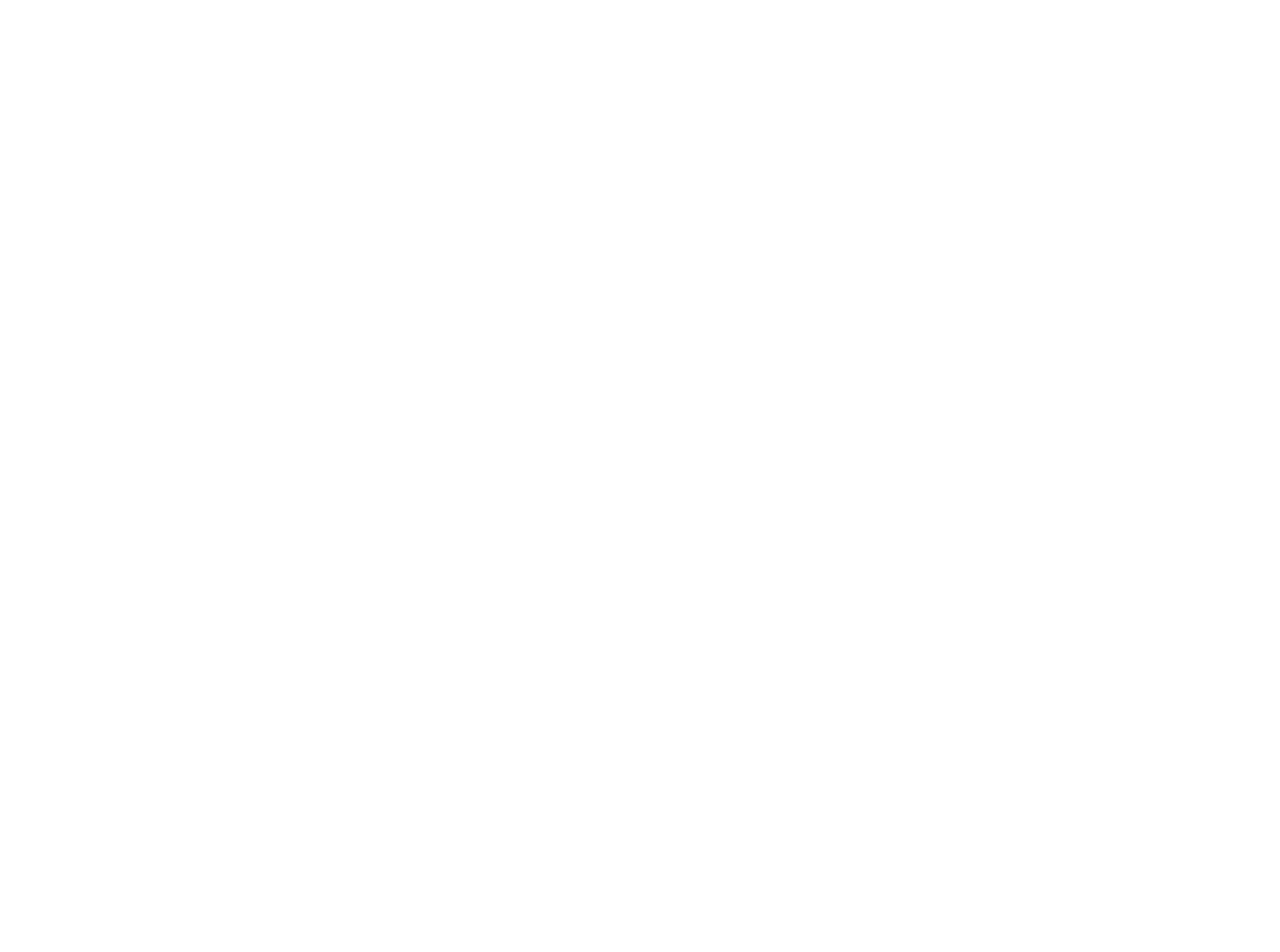
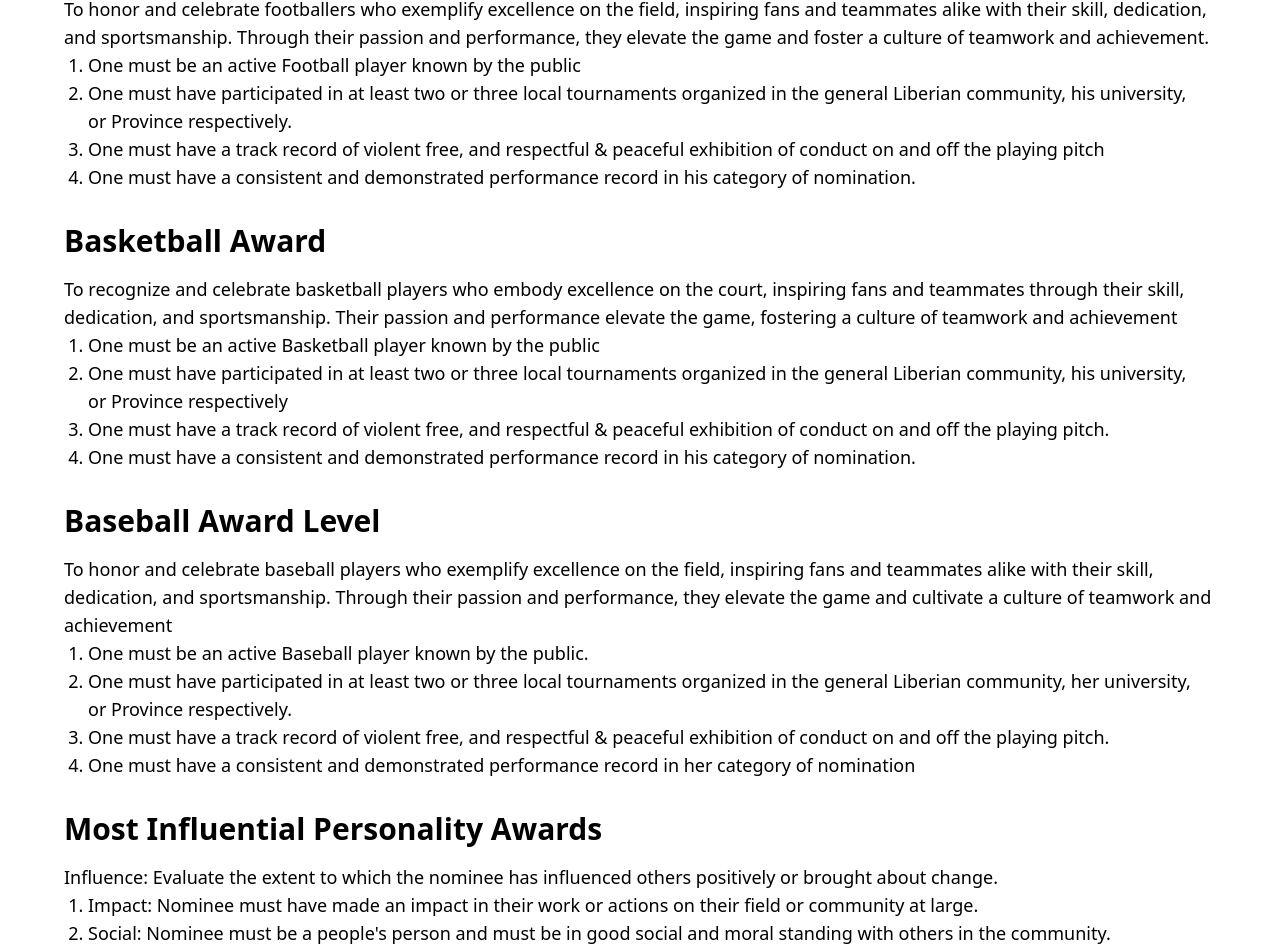
Before and after one commit to mulbahoplanojames/Reality_TV, a React (Vite) app: page /criterials/sports-category in a window 1280 px wide. Before the commit this address had no page. Shown: the part 289-1241 px from the top of the page. Before the commit the page ends 800 px from the top, so only its background shows below. Built offline with nearby package versions, Linux system fonts and the light colour scheme.

Commit message:
Working on the Criterials Component

```diff
--- a/src/App.jsx
+++ b/src/App.jsx
@@ -8,6 +8,7 @@
 import SocialsAward from "./Pages/More_Criterials/Socials_Award/SocialsAward";
 import LeaderShipAward from "./Pages/More_Criterials/LeaderShip_Award/LeaderShipAward";
 import EnterpreneurAward from "./Pages/More_Criterials/Entrepreneur_Award/EntrepreneurAward";
+import SportAward from "./Pages/More_Criterials/Sport_Award/SportAward";
 
 const App = () => {
   const { darkModeStyle } = useContext(AppContext);
@@ -36,6 +37,10 @@
               path="/criterials/best-entrepreneur"
               element={<EnterpreneurAward />}
             />
+            <Route
+              path="/criterials/sports-category"
+              element={<SportAward />}
+            />
           </Route>
         </Routes>
       </div>
--- a/src/Data/Data.js
+++ b/src/Data/Data.js
@@ -168,6 +168,6 @@
   {
     id: 6,
     label: "Sports Category",
-    path: "sports-category",
+    path: "/criterials/sports-category",
   },
 ];
--- a/src/Pages/More_Criterials/Sport_Award/SportAward.jsx
+++ b/src/Pages/More_Criterials/Sport_Award/SportAward.jsx
@@ -0,0 +1,113 @@
+import CriterialsBreadCrum from "../../../Components/Criterials_BreadCrum/CriterialsBreadCrum";
+
+const SportAward = () => {
+  return (
+    <>
+      <CriterialsBreadCrum text={"Sport Award"} />
+      <div className="md:px-16 px-4 pb-20">
+        <h1 className="text-3xl font-bold  pt-8 pb-4 px-2">Football Award</h1>
+
+        <p className="text-lg">
+          To honor and celebrate footballers who exemplify excellence on the
+          field, inspiring fans and teammates alike with their skill,
+          dedication, and sportsmanship. Through their passion and performance,
+          they elevate the game and foster a culture of teamwork and
+          achievement.
+        </p>
+
+        <ul className="text-lg px-6 list-decimal ">
+          <li>One must be an active Football player known by the public</li>
+          <li>
+            One must have participated in at least two or three local
+            tournaments organized in the general Liberian community, his
+            university, or Province respectively.
+          </li>
+          <li>
+            {" "}
+            One must have a track record of violent free, and respectful &
+            peaceful exhibition of conduct on and off the playing pitch
+          </li>
+          <li>
+            One must have a consistent and demonstrated performance record in
+            his category of nomination.
+          </li>
+        </ul>
+
+        {/* ------------------------------------------------------------ */}
+        <h2 className="text-3xl font-bold  pt-8 pb-4">Basketball Award</h2>
+
+        <p className="text-lg">
+          To recognize and celebrate basketball players who embody excellence on
+          the court, inspiring fans and teammates through their skill,
+          dedication, and sportsmanship. Their passion and performance elevate
+          the game, fostering a culture of teamwork and achievement
+        </p>
+        <ul className="text-lg px-6 list-decimal ">
+          <li>One must be an active Basketball player known by the public</li>
+          <li>
+            One must have participated in at least two or three local
+            tournaments organized in the general Liberian community, his
+            university, or Province respectively
+          </li>
+          <li>
+            One must have a track record of violent free, and respectful &
+            peaceful exhibition of conduct on and off the playing pitch.
+          </li>
+          <li>
+            One must have a consistent and demonstrated performance record in
+            his category of nomination.
+          </li>
+        </ul>
+
+        {/* ------------------------------------------------------------ */}
+        <h2 className="text-3xl font-bold  pt-8 pb-4">Baseball Award Level</h2>
+
+        <p className="text-lg">
+          To honor and celebrate baseball players who exemplify excellence on
+          the field, inspiring fans and teammates alike with their skill,
+          dedication, and sportsmanship. Through their passion and performance,
+          they elevate the game and cultivate a culture of teamwork and
+          achievement
+        </p>
+        <ul className="text-lg px-6 list-decimal ">
+          <li>One must be an active Baseball player known by the public.</li>
+          <li>
+            One must have participated in at least two or three local
+            tournaments organized in the general Liberian community, her
+            university, or Province respectively.
+          </li>
+          <li>
+            One must have a track record of violent free, and respectful &
+            peaceful exhibition of conduct on and off the playing pitch.
+          </li>
+          <li>
+            One must have a consistent and demonstrated performance record in
+            her category of nomination
+          </li>
+        </ul>
+
+        {/* ------------------------------------------------------------ */}
+        <h2 className="text-3xl font-bold  pt-8 pb-4">
+          Most Influential Personality Awards
+        </h2>
+
+        <p className="text-lg">
+          Influence: Evaluate the extent to which the nominee has influenced
+          others positively or brought about change.
+        </p>
+        <ul className="text-lg px-6 list-decimal ">
+          <li>
+            Impact: Nominee must have made an impact in their work or actions on
+            their field or community at large.
+          </li>
+          <li>
+            Social: Nominee must be a people&apos;s person and must be in good
+            social and moral standing with others in the community.
+          </li>
+        </ul>
+      </div>
+    </>
+  );
+};
+
+export default SportAward;
```
